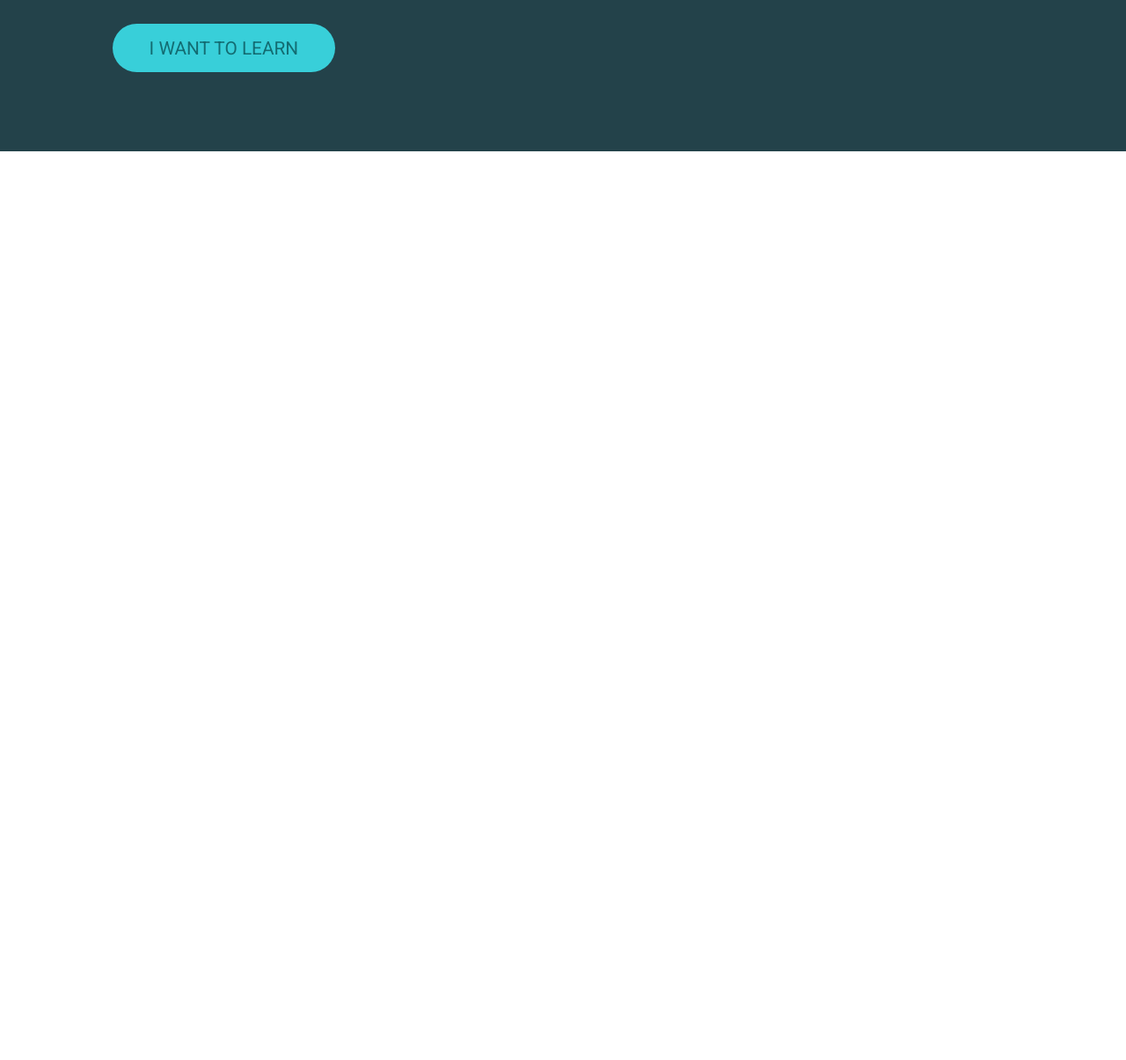
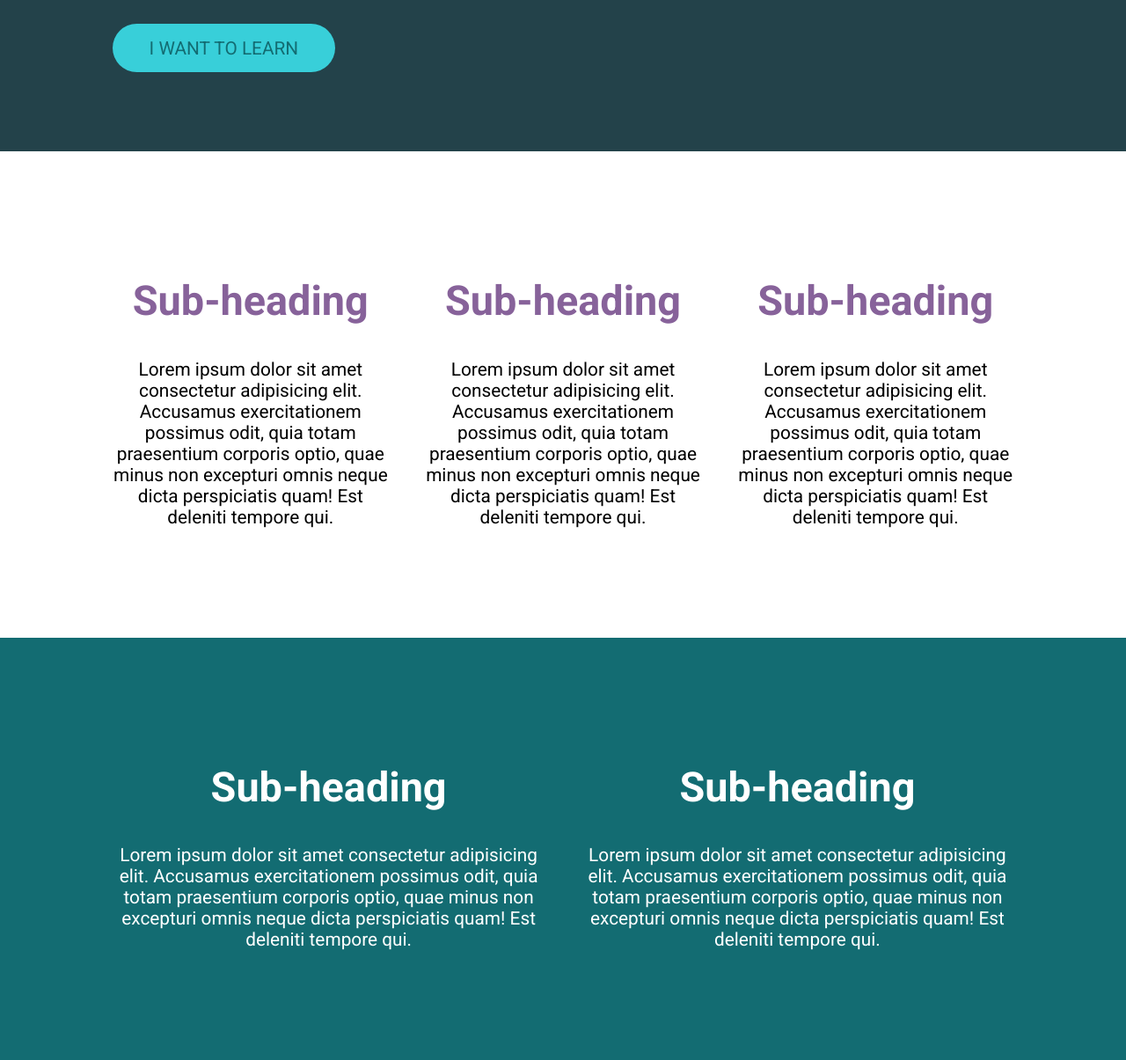
Before and after one commit to ssnadtochii/KP-lessons, a plain HTML site: page challenge02/index.html in a window 1280 px wide. Shown: the part 500-1705 px from the top of the page at 88% size. Before the commit the page ends 800 px from the top, so only its background shows below. Drawn offline with Linux system fonts and the light colour scheme.

Commit message:
Challenge 3 code added

```diff
--- a/challenge02/index.html
+++ b/challenge02/index.html
@@ -21,6 +21,36 @@
             </div>
         </div>
     </div>
+    <div class="container container-margin">
+        <div class="row three-col">
+            <div class="col">
+                <h2>Sub-heading</h2>
+                <p>Lorem ipsum dolor sit amet consectetur adipisicing elit. Accusamus exercitationem possimus odit, quia totam praesentium corporis optio, quae minus non excepturi omnis neque dicta perspiciatis quam! Est deleniti tempore qui.</p>
+            </div>
+            <div class="col">
+                <h2>Sub-heading</h2>
+                <p>Lorem ipsum dolor sit amet consectetur adipisicing elit. Accusamus exercitationem possimus odit, quia totam praesentium corporis optio, quae minus non excepturi omnis neque dicta perspiciatis quam! Est deleniti tempore qui.</p>
+            </div>
+            <div class="col">
+                <h2>Sub-heading</h2>
+                <p>Lorem ipsum dolor sit amet consectetur adipisicing elit. Accusamus exercitationem possimus odit, quia totam praesentium corporis optio, quae minus non excepturi omnis neque dicta perspiciatis quam! Est deleniti tempore qui.</p>
+            </div>
+        </div>
+    </div>
+    <div class="turquoise-bg">
+        <div class="container">
+            <div class="row t2o-col">
+                <div class="col">
+                    <h2>Sub-heading</h2>
+                    <p>Lorem ipsum dolor sit amet consectetur adipisicing elit. Accusamus exercitationem possimus odit, quia totam praesentium corporis optio, quae minus non excepturi omnis neque dicta perspiciatis quam! Est deleniti tempore qui.</p>
+                </div>
+                <div class="col">
+                    <h2>Sub-heading</h2>
+                    <p>Lorem ipsum dolor sit amet consectetur adipisicing elit. Accusamus exercitationem possimus odit, quia totam praesentium corporis optio, quae minus non excepturi omnis neque dicta perspiciatis quam! Est deleniti tempore qui.</p>
+                </div>
+            </div>
+        </div>
+    </div>
 
 </body>
 </html>
--- a/challenge02/style.css
+++ b/challenge02/style.css
@@ -13,6 +13,14 @@ body {
 
 h1 {
   font-size: 3rem;
+}
+
+h2 {
+  font-size: 2.25rem;
+}
+
+p {
+  font-weight: 300;
 }
 
 .hero {
@@ -61,3 +69,32 @@ h1 {
 .btn-cta:active {
   transform: translateY(-1px);
 }
+
+.row {
+  display: flex;
+  /* gap: 1rem; */
+  padding: 5rem 0;
+}
+
+.col {
+  width: 100%;
+  text-align: center;
+}
+
+.col:not(:first-child) {
+  margin-left: 2rem;
+}
+
+/* .col + .col {
+  background-color: aliceblue;
+  margin-left: 2rem;
+} */
+
+.turquoise-bg {
+  background-color: #136C72;
+  color: white;
+}
+
+.three-col h2 {
+  color: #87629A;
+}
```
